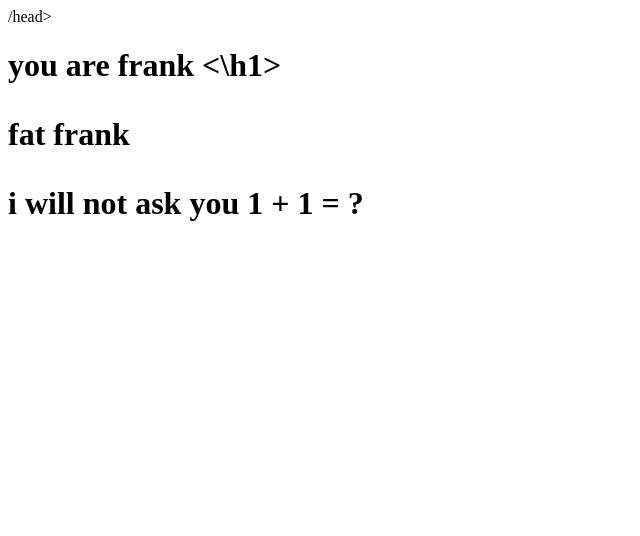
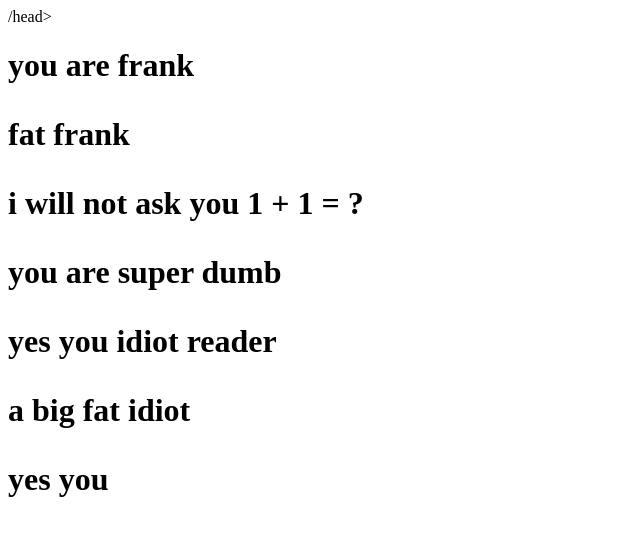
Before and after one commit to Jackmay10/brawl-stars, a plain HTML site: page index.html in a window 1280 px wide. Shown: the whole page, without its empty margins (0-640 px from the left). Drawn offline with Linux system fonts and the light colour scheme.

Commit message:
Update index.html

```diff
--- a/index.html
+++ b/index.html
@@ -2,6 +2,11 @@
 
 <body>
 
-<h1> you are frank <\h1>
+<h1> you are frank
+
 <p> fat frank <p>
 <p> i will not ask you 1 + 1 = ?
+<p> you are super dumb
+<p> yes you idiot reader
+<p> a big fat idiot
+<p> yes you
```
